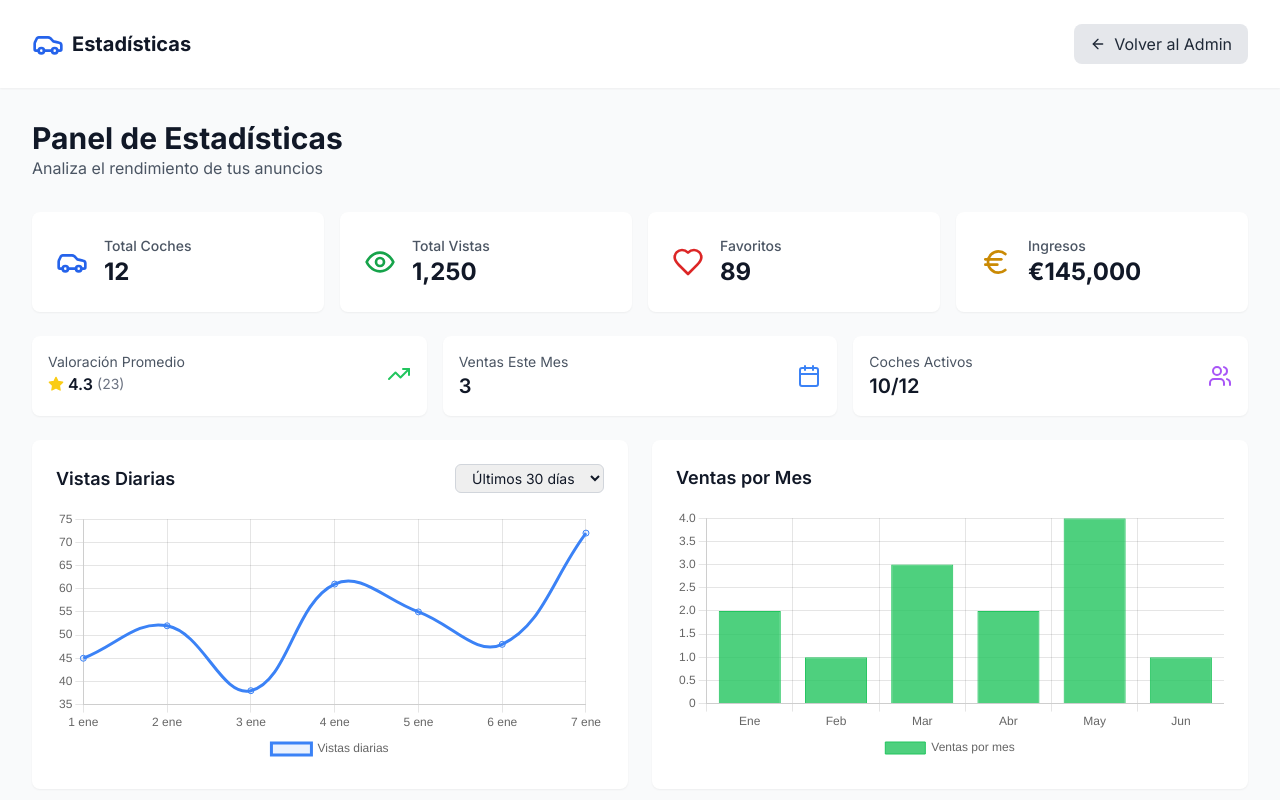
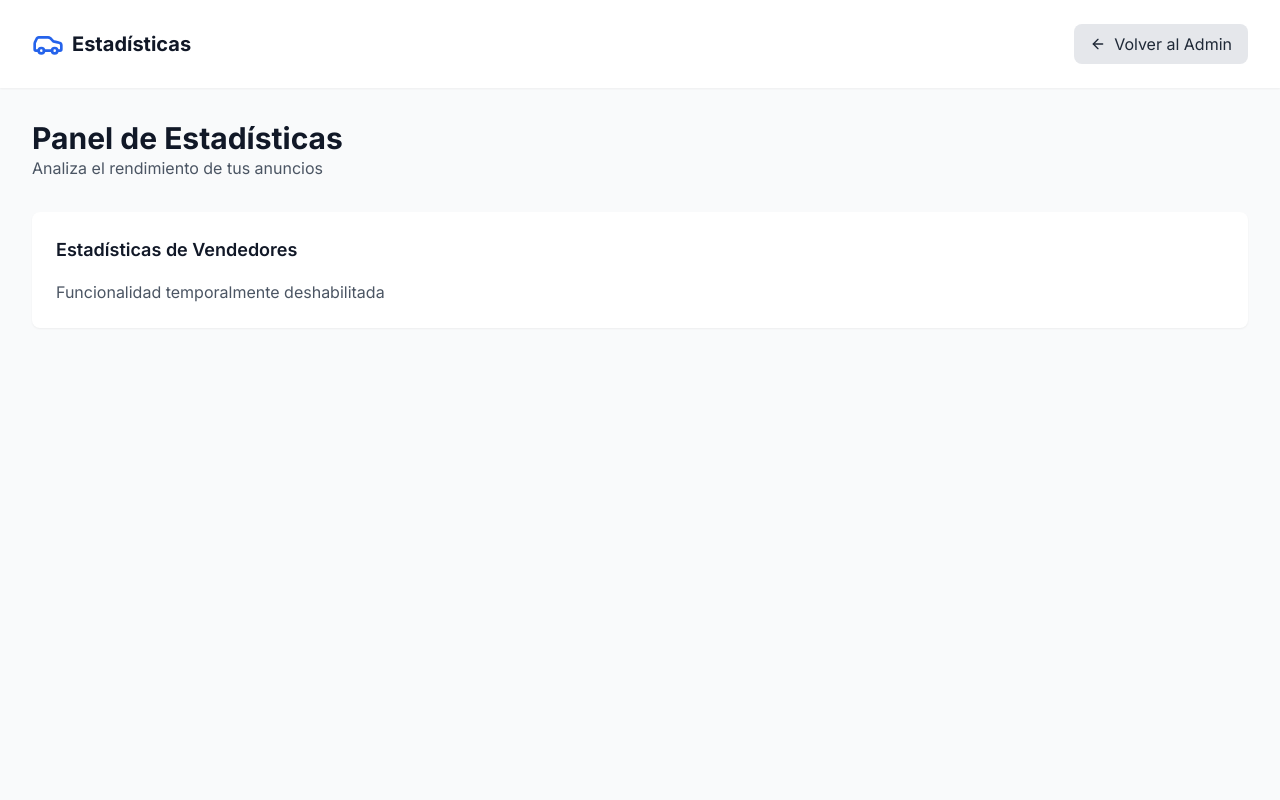
Before and after one commit to danielord/sitio-coches, a Next.js app: page /admin/estadisticas in a window 1280 px wide. Shown: the top 800 px of the page. Built offline with nearby package versions, Linux system fonts and the light colour scheme; sample sign-in values are in the browser's storage.

Commit message:
fix: deshabilitar VendorStats y volver a build regular

```diff
--- a/next.config.js
+++ b/next.config.js
@@ -1,7 +1,5 @@
 /** @type {import('next').NextConfig} */
 const nextConfig = {
-  output: 'export',
-  trailingSlash: true,
   images: {
     unoptimized: true,
     domains: ['localhost', 'imagedelivery.net'],
--- a/src/app/admin/estadisticas/page.tsx
+++ b/src/app/admin/estadisticas/page.tsx
@@ -5,7 +5,7 @@
 import { useRouter } from 'next/navigation'
 import { Car, ArrowLeft } from 'lucide-react'
 import { authClient } from '@/lib/auth-client'
-import VendorStats from '@/components/VendorStats'
+// import VendorStats from '@/components/VendorStats' // Temporarily disabled
 
 export default function EstadisticasPage() {
   const [auth, setAuth] = useState(authClient.getAuth())
@@ -44,7 +44,10 @@
           <p className="text-gray-600">Analiza el rendimiento de tus anuncios</p>
         </div>
 
-        <VendorStats vendedorId={auth.user.id} />
+        <div className="bg-white p-6 rounded-lg shadow-sm">
+          <h3 className="text-lg font-semibold mb-4">Estadísticas de Vendedores</h3>
+          <p className="text-gray-600">Funcionalidad temporalmente deshabilitada</p>
+        </div>
       </div>
     </div>
   )
--- a/src/app/coches/[id]/page.tsx
+++ b/src/app/coches/[id]/page.tsx
@@ -10,9 +10,7 @@
 import RatingSystem from '@/components/RatingSystem'
 import { useComparator } from '@/components/CarComparator'
 
-export async function generateStaticParams() {
-  return []
-}
+'use client'
 
 export default function CocheDetallePage({ params }: { params: { id: string } }) {
   const [coche, setCoche] = useState<any>(null)
```
